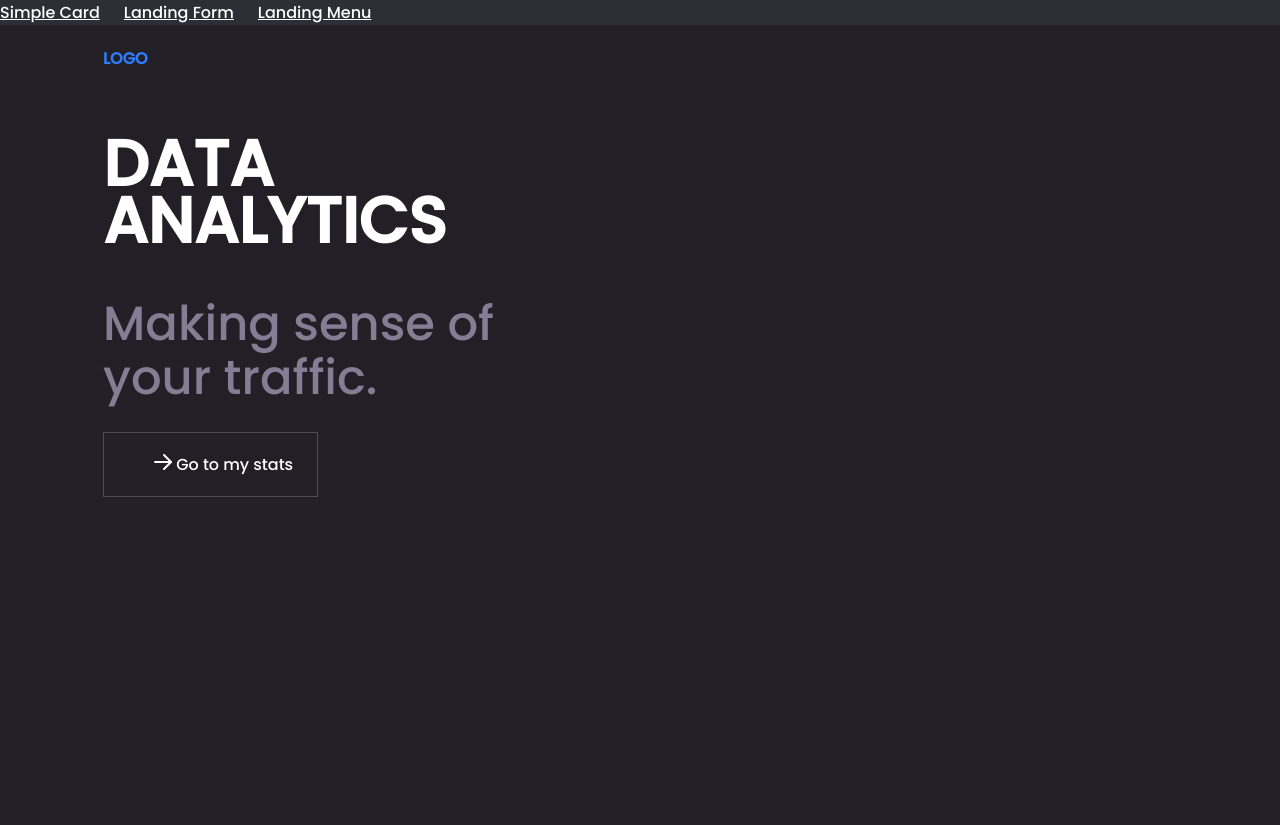
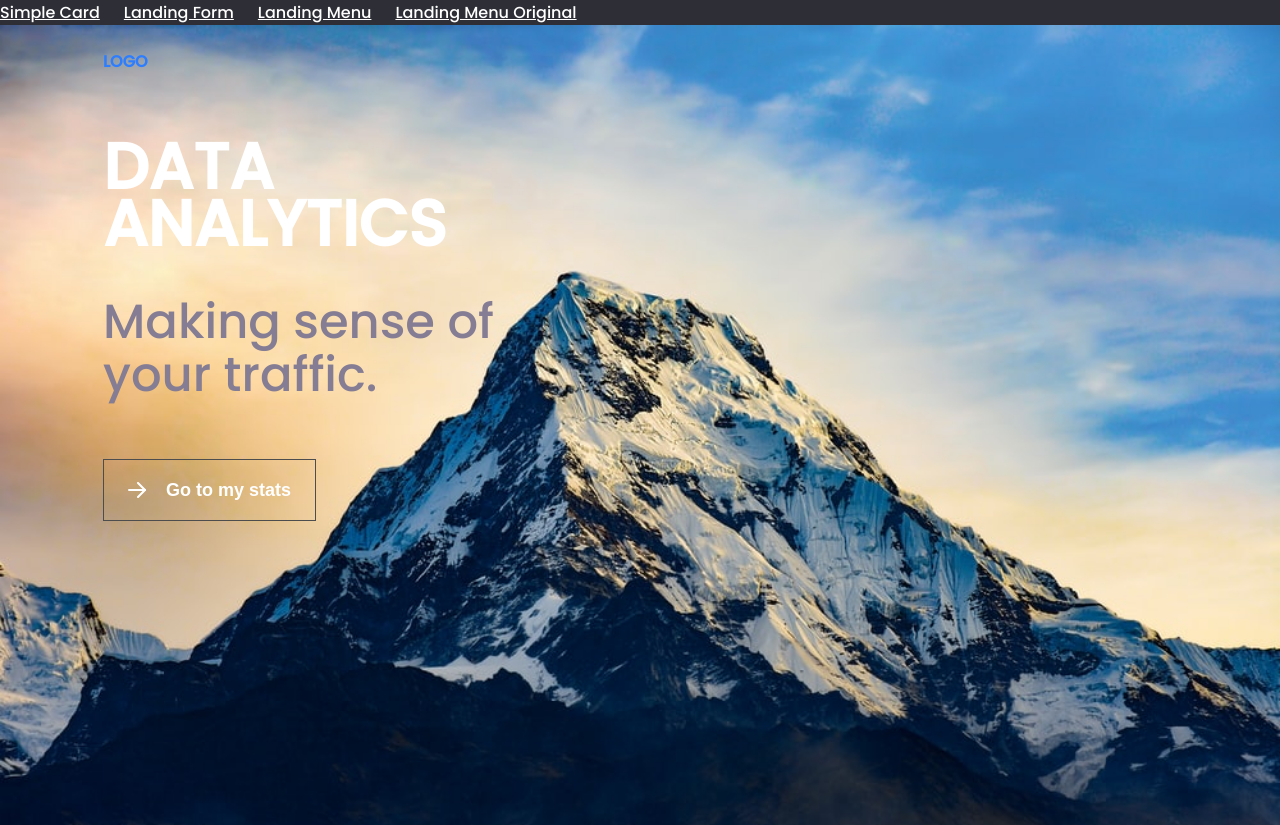
Before and after one commit to a4e3g6o0/figmaToCode, an Angular app: page /landing-menu in a window 1280 px wide. Built offline with nearby package versions, Linux system fonts and the light colour scheme.

Commit message:
Add landing menu original from scrimba. Finish some styles for the wider view.

```diff
--- a/src/app/app-routing.module.ts
+++ b/src/app/app-routing.module.ts
@@ -1,5 +1,6 @@
 import { NgModule } from '@angular/core';
 import { RouterModule, Routes } from '@angular/router';
+import { LandingMenuOriginalComponent } from './landing-menu-original/landing-menu-original.component';
 import { LandingMenuComponent } from './landing-menu/landing-menu.component';
 import { LandingPageComponent } from './landing-page/landing-page.component';
 import { SimpleCardComponent } from './simple-card/simple-card.component';
@@ -8,6 +9,7 @@ const routes: Routes = [
   { path: 'simple-card', component: SimpleCardComponent },
   { path: 'landing-page', component: LandingPageComponent },
   { path: 'landing-menu', component: LandingMenuComponent },
+  { path: 'landing-menu-original', component: LandingMenuOriginalComponent },
 ];
 
 @NgModule({
--- a/src/app/app.component.html
+++ b/src/app/app.component.html
@@ -9,6 +9,12 @@
   <a [routerLink]="['landing-menu']" routerLinkActive="router-link-active"
     >Landing Menu</a
   >
+
+  <a
+    [routerLink]="['landing-menu-original']"
+    routerLinkActive="router-link-active"
+    >Landing Menu Original</a
+  >
 </div>
 
 <router-outlet></router-outlet>
--- a/src/app/app.module.ts
+++ b/src/app/app.module.ts
@@ -6,13 +6,15 @@ import { AppComponent } from './app.component';
 import { SimpleCardComponent } from './simple-card/simple-card.component';
 import { LandingPageComponent } from './landing-page/landing-page.component';
 import { LandingMenuComponent } from './landing-menu/landing-menu.component';
+import { LandingMenuOriginalComponent } from './landing-menu-original/landing-menu-original.component';
 
 @NgModule({
   declarations: [
     AppComponent,
     SimpleCardComponent,
     LandingPageComponent,
-    LandingMenuComponent
+    LandingMenuComponent,
+    LandingMenuOriginalComponent
   ],
   imports: [
     BrowserModule,
--- /dev/null
+++ b/src/app/landing-menu-original/landing-menu-original.component.html
@@ -0,0 +1,28 @@
+<div class="container">
+  <div class="left-col">
+    <nav>
+      <img src="../../assets/icons/back-arrow.svg" class="back-btn" />
+      <ul>
+        <li><a href="#" class="active">Home</a></li>
+        <li><a href="#">My Stats</a></li>
+        <li><a href="#">Members</a></li>
+        <li><a href="#">Settings</a></li>
+        <li><a href="#">Help</a></li>
+      </ul>
+    </nav>
+  </div>
+  <section>
+    <header>
+      <img src="../../assets/icons/hamburguer.svg" class="menu-btn" />
+      <p class="logo">Logo</p>
+    </header>
+    <div class="cv">
+      <div class="content">
+        <h1>Data Analytics</h1>
+        <p>Making sense of your traffic.</p>
+
+        <a href="#" class="cta">Go to my stats</a>
+      </div>
+    </div>
+  </section>
+</div>
--- /dev/null
+++ b/src/app/landing-menu-original/landing-menu-original.component.ts
@@ -0,0 +1,15 @@
+import { Component, OnInit } from '@angular/core';
+
+@Component({
+  selector: 'app-landing-menu-original',
+  templateUrl: './landing-menu-original.component.html',
+  styleUrls: ['./landing-menu-original.component.css']
+})
+export class LandingMenuOriginalComponent implements OnInit {
+
+  constructor() { }
+
+  ngOnInit(): void {
+  }
+
+}
--- a/src/app/landing-menu/landing-menu.component.css
+++ b/src/app/landing-menu/landing-menu.component.css
@@ -6,6 +6,8 @@
 
 .content {
   width: auto;
+  background-image: url(../../assets/images/mountain.jpg);
+  background-size: cover;
 }
 
 /* .content:before {
@@ -25,6 +27,8 @@ li {
   padding: 14px 44px;
 }
 
+.submit:hover,
+li:nth-child(2),
 li:hover,
 .back:hover {
   background-color: blue;
@@ -52,16 +56,22 @@ ul {
   background-color: #221f26;
 }
 
+.menu-image {
+  margin-left: 32px;
+}
+
 img {
   cursor: pointer;
 }
 
 .header {
-  display: flex;
-  justify-content: center;
+  display: grid;
+  grid-template-columns: 40% auto;
+  align-items: center;
 }
 
 h4 {
+  margin-top: 24px;
   color: #2d7dff;
 }
 
@@ -81,7 +91,7 @@ h1 {
   font-weight: 200;
   font-size: 48px;
   line-height: 111.4%;
-
+  margin-top: 33px;
   color: #847d93;
 }
 
@@ -89,7 +99,22 @@ h1 {
   border: 1px solid #4d4d4d;
   text-decoration: none;
   color: white;
-  padding: 20px 24px 20px 50px;
+  padding: 20px 24px 20px 24px;
+  align-items: center;
+  display: flex;
+  background: transparent;
+  margin-top: 57px;
+
+  font-size: 18px;
+  font-style: normal;
+  font-weight: 700;
+  line-height: 20px;
+  letter-spacing: 0em;
+  text-align: left;
+}
+
+.submit-image {
+  margin-right: 20px;
 }
 
 @media only screen and (min-width: 768px) {
--- a/src/app/landing-menu/landing-menu.component.html
+++ b/src/app/landing-menu/landing-menu.component.html
@@ -10,6 +10,7 @@
   <div class="content">
     <div class="header">
       <img
+        class="menu-image"
         src="../../assets/icons/hamburguer.svg"
         (click)="shouldShowMenu = true"
       />
@@ -26,10 +27,10 @@
         your traffic.
       </p>
 
-      <a href="#" class="submit">
-        <img src="../../assets/icons/front-arrow.svg" />
-        Go to my stats</a
-      >
+      <button class="submit">
+        <img class="submit-image" src="../../assets/icons/front-arrow.svg" />
+        Go to my stats
+      </button>
     </div>
   </div>
 </div>
--- a/src/app/landing-menu/landing-menu.component.ts
+++ b/src/app/landing-menu/landing-menu.component.ts
@@ -15,8 +15,6 @@ export class LandingMenuComponent implements OnInit {
 
   @HostListener('window:resize', ['$event'])
   onResize(event: any) {
-    if (event.target.innerWidth > 768) {
-      this.shouldShowMenu = true;
-    }
+    this.shouldShowMenu = event.target.innerWidth > 768;
   }
 }
```
Also changed, not shown: src/app/landing-menu-original/landing-menu-original.component.css (added).
